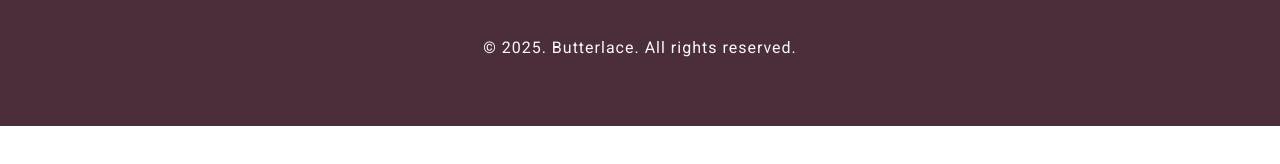
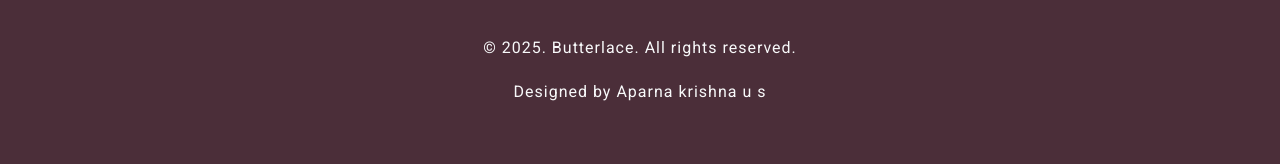
Before and after one commit to aparnasukumaran/Butterlace-pastryshop, a plain HTML site: page index.html in a window 1280 px wide. Shown: the part 6149-6313 px from the top of the page. Before the commit the page ends 6275 px from the top, so only its background shows below. Drawn offline with nearby package versions, Linux system fonts and the light colour scheme; files whose address does not match are found by name.

Commit message:
Update index.html

```diff
--- a/index.html
+++ b/index.html
@@ -578,6 +578,7 @@
             <div class="footer-copy">
               <div class="copy-right text-center pt-5">
                 <p class="text-light">© 2025. Butterlace. All rights reserved.</p>
+                <p class="text-light">Designed by Aparna krishna u s</p>
               </div>
             </div>
           </div>
```
